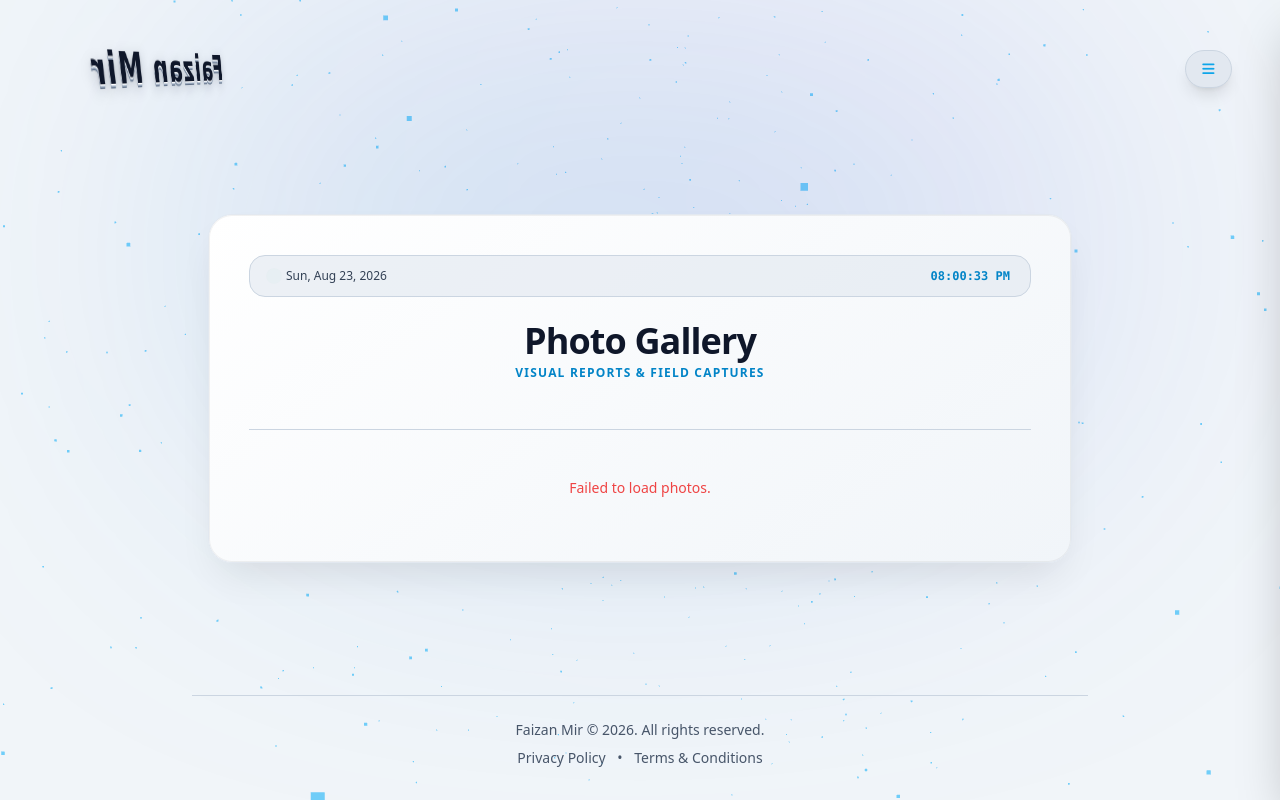
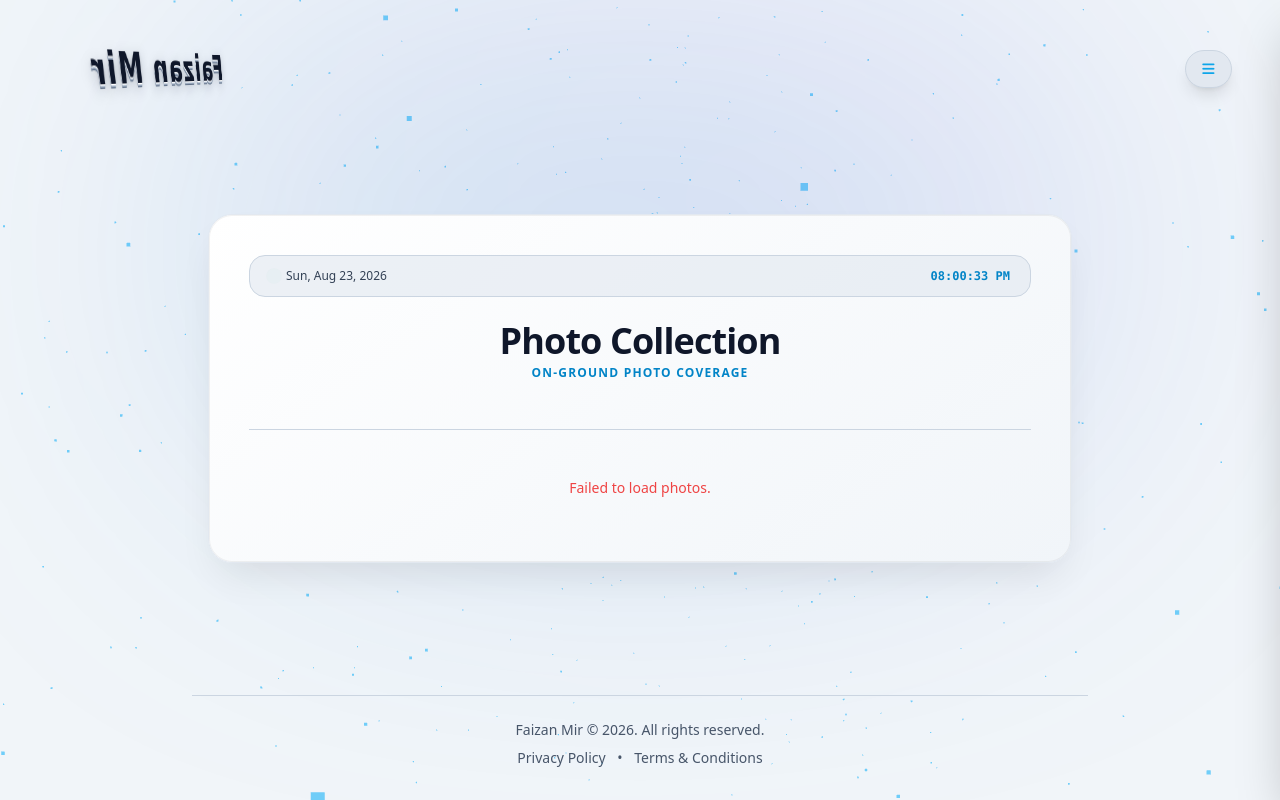
Before and after one commit to bhataru/FMJ, a FastAPI app: page /photos in a window 1280 px wide. Run offline with FastAPI, Linux system fonts and the light colour scheme; data that the repository does not hold is empty; parts of the project's set-up code (start-up, migrations or seed data) failed here and were passed over; some libraries are stand-ins or nearby versions.

Commit message:
Update index page layout and styling

```diff
--- a/templates/photos.html
+++ b/templates/photos.html
@@ -3,7 +3,7 @@
 <head>
     <meta charset="UTF-8">
     <meta name="viewport" content="width=device-width, initial-scale=1.0">
-    <title>Photos - Gallery | Faizan Mir</title>
+    <title>Photos - Collection | Faizan Mir</title>
     <script src="https://cdn.tailwindcss.com"></script>
     <link rel="stylesheet" href="https://cdnjs.cloudflare.com/ajax/libs/font-awesome/6.4.0/css/all.min.css">
     <!-- Three.js Library for Background Animation -->
@@ -147,8 +147,8 @@
             </div>
 
             <div class="text-center mb-6 md:mb-8">
-                <h1 class="text-2xl sm:text-3xl md:text-4xl font-extrabold tracking-tight text-slate-900 dark:text-white mb-1">Photo Gallery</h1>
-                <p class="text-xs uppercase tracking-widest text-sky-600 dark:text-sky-400 font-semibold">Visual Reports & Field Captures</p>
+                <h1 class="text-2xl sm:text-3xl md:text-4xl font-extrabold tracking-tight text-slate-900 dark:text-white mb-1">Photo Collection</h1>
+                <p class="text-xs uppercase tracking-widest text-sky-600 dark:text-sky-400 font-semibold">On-ground photo coverage</p>
             </div>
 
             <!-- Dynamic Category Filter Buttons Container -->
@@ -285,14 +285,14 @@
 
         async function loadPhotos() {
             try {
-                // Updated to point directly to your live Railway backend URL
-                const response = await fetch('https://fmj-production.up.railway.app/api/stories');
+                const response = await fetch('/api/stories');
                 const result = await response.json();
 
                 if (result.data && result.data.length > 0) {
                     allPhotosData = result.data.filter(item => {
                         if (!item.image_url) return false;
                         const urlLower = item.image_url.toLowerCase();
+                        // Filter out video formats, leaving image files
                         const isVideo = urlLower.endsWith('.mp4') || urlLower.endsWith('.webm') || urlLower.endsWith('.mov') || urlLower.endsWith('.avi');
                         return !isVideo;
                     }).sort((a, b) => new Date(b.created_at) - new Date(a.created_at));
@@ -300,7 +300,7 @@
                     buildCategoryFilters();
                     renderPhotos(currentCategory);
                 } else {
-                    document.getElementById('photos-container').innerHTML = `<div class="col-span-full text-center text-slate-500 dark:text-slate-400 text-sm py-6">No photo stories available.</div>`;
+                    document.getElementById('photos-container').innerHTML = `<div class="col-span-full text-center text-slate-500 dark:text-slate-400 text-sm py-6">No photos uploaded yet.</div>`;
                 }
             } catch (e) {
                 console.error("Error loading photos:", e);
@@ -338,8 +338,13 @@
             if (filtered.length > 0) {
                 container.innerHTML = filtered.map(p => `
                     <div onclick="openStoryModal('${p.id || p._id}')" class="bg-white/80 dark:bg-slate-900/60 border border-slate-200 dark:border-slate-800/80 rounded-2xl overflow-hidden shadow-lg cursor-pointer group transition hover:border-sky-500/50 flex flex-col justify-between">
-                        <div class="w-full h-44 overflow-hidden bg-slate-200 dark:bg-slate-950">
-                            <img src="${p.image_url}" loading="lazy" alt="${p.title || 'Photo'}" class="w-full h-full object-cover group-hover:scale-105 transition duration-300">
+                        <div class="w-full h-44 overflow-hidden bg-slate-200 dark:bg-slate-950 relative flex items-center justify-center">
+                            <img src="${p.image_url}" alt="${p.title || 'Photo'}" class="w-full h-full object-cover group-hover:scale-105 transition duration-300" loading="lazy">
+                            <div class="absolute inset-0 bg-black/30 opacity-0 group-hover:opacity-100 flex items-center justify-center transition">
+                                <div class="w-10 h-10 rounded-full bg-sky-500/80 backdrop-blur-sm text-white flex items-center justify-center shadow-lg group-hover:scale-110 transition">
+                                    <i class="fa-solid fa-expand text-sm"></i>
+                                </div>
+                            </div>
                         </div>
                         <div class="p-3.5">
                             <div class="flex items-center justify-between text-[10px] text-sky-600 dark:text-sky-400 font-semibold mb-1">
@@ -361,7 +366,7 @@
             const modalBody = document.getElementById('modal-body');
             modalBody.innerHTML = `
                 <div class="space-y-6">
-                    ${story.image_url ? `<div class="w-full h-72 sm:h-80 rounded-2xl overflow-hidden shadow-inner bg-slate-950 flex items-center justify-center"><img src="${story.image_url}" loading="lazy" alt="Story Media" class="w-full h-full object-contain"></div>` : ''}
+                    ${story.image_url ? `<div class="w-full max-h-[70vh] rounded-2xl overflow-hidden shadow-inner bg-slate-950 flex items-center justify-center"><img src="${story.image_url}" alt="${story.title}" class="w-full h-auto max-h-[70vh] object-contain"></div>` : ''}
                     <div>
                         <div class="flex items-center justify-between text-xs text-sky-500 font-semibold mb-3">
                             <span class="uppercase tracking-wider px-3 py-1 rounded-full bg-sky-500/10 border border-sky-500/20">${story.category || 'Report'}</span>
```
Lines whose indentation alone changed are shown as unchanged.
